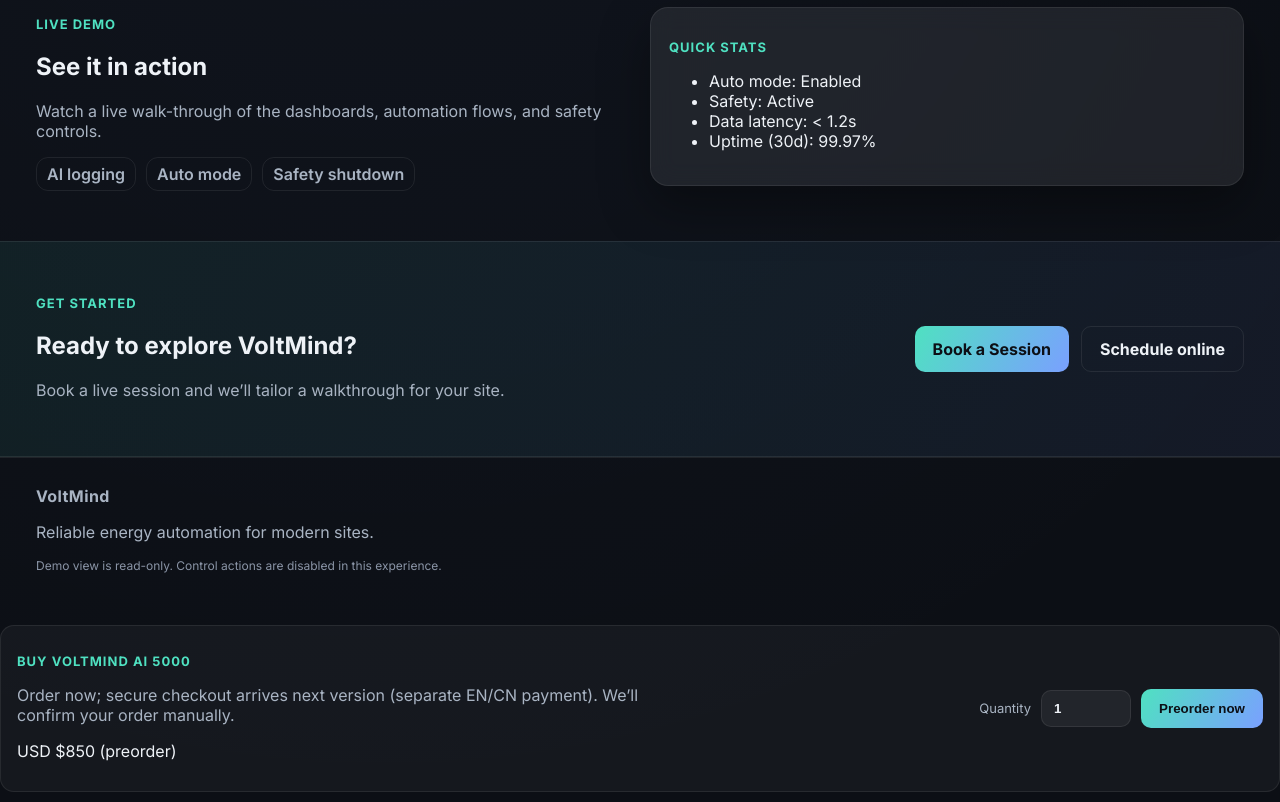
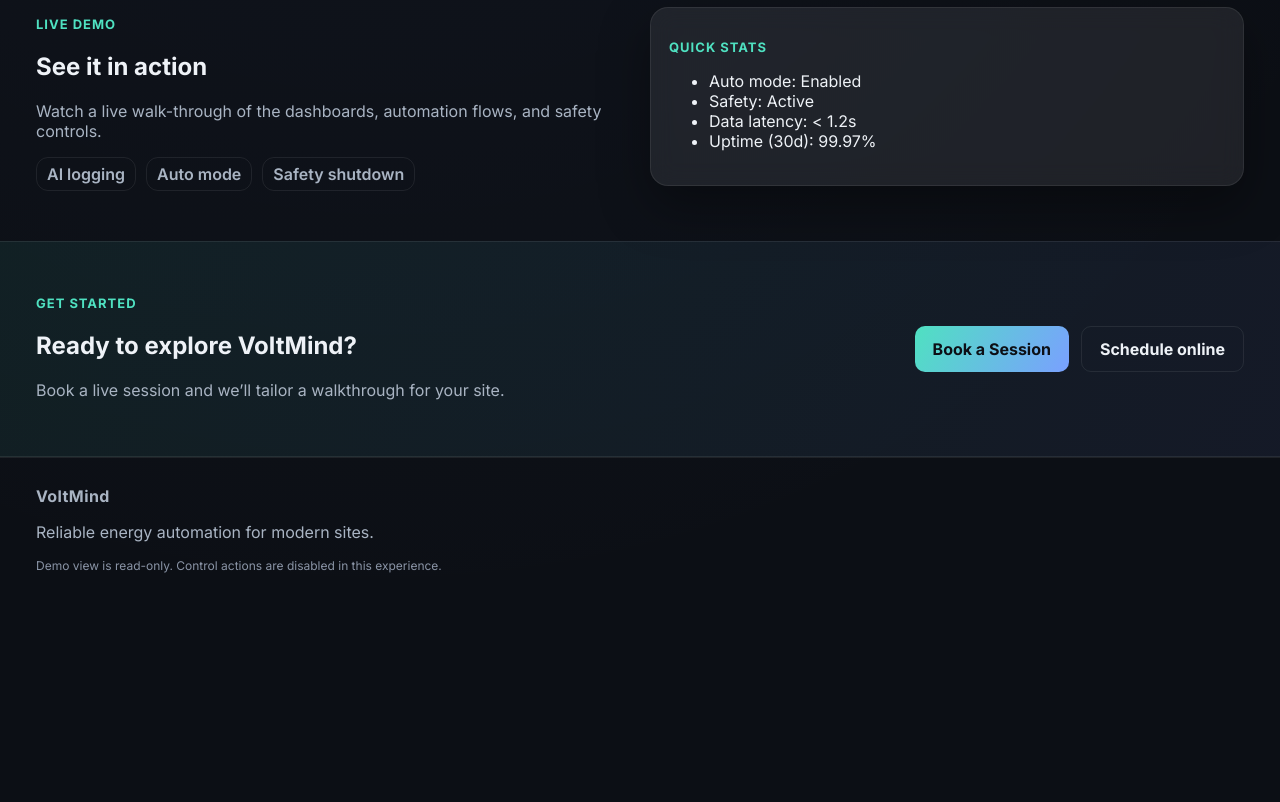
Before and after one commit to voltmindai/voltmindai.github.io, a plain HTML site: page index.html in a window 1280 px wide. Shown: the part 4803-5605 px from the top of the page. After the commit the page ends 5416 px from the top, so only its background shows below. Drawn offline with Linux system fonts and the light colour scheme.

Commit message:
Update index.html

```diff
--- a/index.html
+++ b/index.html
@@ -354,31 +354,5 @@
   </footer>
 
   <script src="js/main.js"></script>
-
-<div class="buy-box lift">
-  <div>
-    <p class="label" data-i18n="buy-label">Buy VoltMind AI 5000</p>
-    <p class="subtext" data-i18n="buy-note">Order now; secure checkout arrives next version. We’ll confirm your order manually.</p>
-    <p class="price" id="price-usd">USD $850 (preorder)</p>
-    <p class="price" id="price-rmb" style="display:none;">RMB ¥8,000 (预购)</p>
-  </div>
-  <div class="buy-controls">
-    <label for="qty" class="muted" data-i18n="buy-qty-label">Quantity</label>
-    <input id="qty" type="number" min="1" value="1" aria-label="Quantity">
-    <button class="btn primary" onclick="openCheckout()">Preorder now</button>
-  </div>
-</div>
-
-<script>
-function openCheckout() {
-  const lang = document.documentElement.lang;
-  if (lang === 'zh-CN') {
-    window.open('https://buy.stripe.com/your-chinese-checkout-link', '_blank');
-  } else {
-    window.open('https://buy.stripe.com/your-english-checkout-link', '_blank');
-  }
-}
-</script>
-
 </body>
 </html>
```
